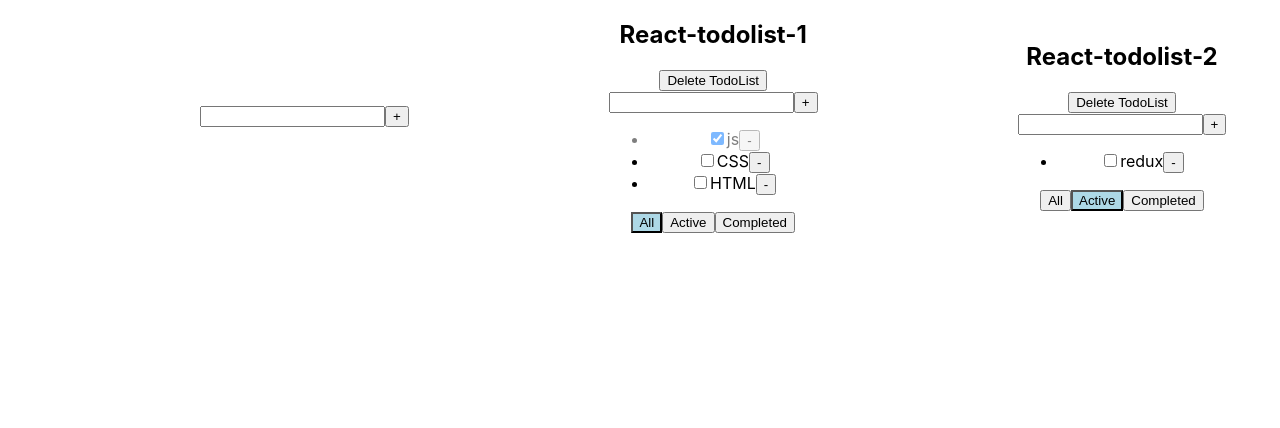
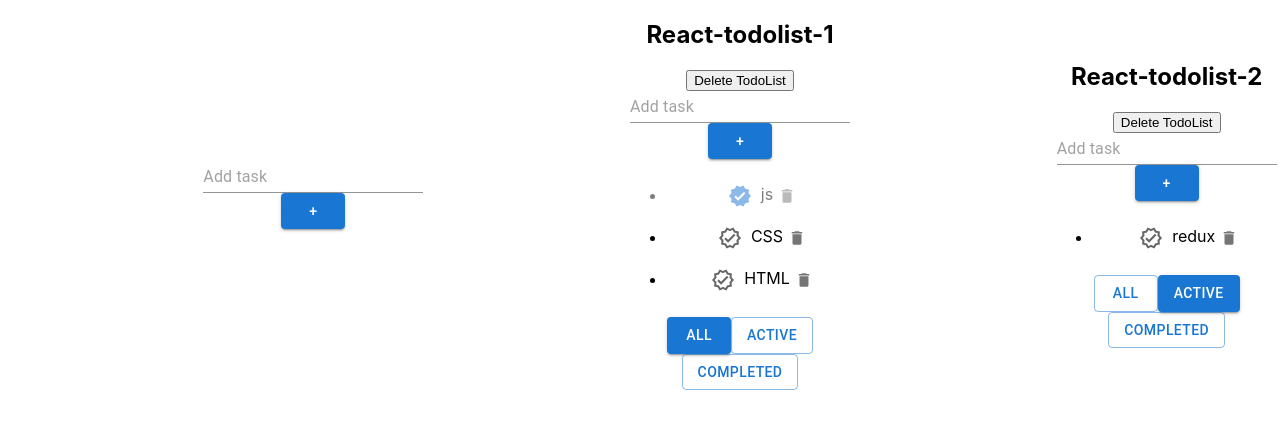
Before and after one commit to Mikhail326/TodoList-react-ts, a React (Create React App) app: page / in a window 1280 px wide. Shown: the top 428 px of the page. Built offline with nearby package versions, Linux system fonts and the light colour scheme.

Commit message:
lesson 7

```diff
--- a/package.json
+++ b/package.json
@@ -3,6 +3,11 @@
   "version": "0.1.0",
   "private": true,
   "dependencies": {
+    "@emotion/react": "^11.11.1",
+    "@emotion/styled": "^11.11.0",
+    "@mui/icons-material": "^5.14.15",
+    "@mui/material": "^5.14.15",
+    "@mui/styled-engine-sc": "^6.0.0-alpha.3",
     "@testing-library/jest-dom": "^5.14.1",
     "@testing-library/react": "^13.0.0",
     "@testing-library/user-event": "^13.2.1",
--- a/src/components/InputAddItemForm/InputAddItemForm.tsx
+++ b/src/components/InputAddItemForm/InputAddItemForm.tsx
@@ -1,3 +1,4 @@
+import { Button, Input } from '@mui/material';
 import React, { ChangeEvent, KeyboardEvent, useState } from 'react';
 
 type PropsInputItemFormType = {
@@ -32,12 +33,12 @@ function InputAddItemForm(props: PropsInputItemFormType) {
 
   return (
     <div>
-      <input value={titleNewTask}
-        onChange={onChangeHandler}
-        onKeyPress={onKeyPressHandler}
-        className={error ? 'error' : ''}
-      />
-      <button onClick={addTask}>+</button>
+      <Input placeholder="Add task"
+      error={!!error}
+      value={titleNewTask}
+      onChange={onChangeHandler}
+      onKeyPress={onKeyPressHandler} />
+      <Button variant={'contained'} color={'primary'} onClick={addTask}>+</Button>
       {error && <div className='error-message' >{error}</div>}
     </div>
   );
--- a/src/components/TodoList/TodoList.tsx
+++ b/src/components/TodoList/TodoList.tsx
@@ -2,6 +2,8 @@ import React, { ChangeEvent } from 'react';
 import { TypeFilterTask } from '../../App';
 import InputAddItemForm from '../InputAddItemForm/InputAddItemForm';
 import EditableItem from '../EditableItem/EditableItem';
+import { Button, Checkbox, IconButton } from '@mui/material';
+import { VerifiedOutlined, Delete, Verified} from '@mui/icons-material';
 
 export type TasksType = {
   id: string
@@ -20,7 +22,7 @@ type PropsType = {
   changeTaskStatus: (id: string, status: boolean, idTodoList: string) => void
   removeTodoList: (idTodoList: string) => void
   changeTitleTask: (id: string, newTitleTask: string, idTodoList: string) => void
-  changeTodoListTitle: (newTitle: string, idTodoList:string) => void
+  changeTodoListTitle: (newTitle: string, idTodoList: string) => void
 }
 
 function TodoList(props: PropsType) {
@@ -52,26 +54,34 @@ function TodoList(props: PropsType) {
             const removeTaskHandler = () => {
               props.removeTask(t.id, props.id)
             }
-            const changeTaskStatusHander = (e: ChangeEvent<HTMLInputElement>) => {
+            const changeTaskStatusHandler = (e: ChangeEvent<HTMLInputElement>) => {
               props.changeTaskStatus(t.id, e.currentTarget.checked, props.id)
             }
             const changeTitleTask = (newTitleTask: string) => {
               props.changeTitleTask(t.id, newTitleTask, props.id)
             }
-            return <li key={t.id} className={t.isDone ? 'is-done' : ''}><input type="checkbox" checked={t.isDone} onChange={changeTaskStatusHander} />
+            return <li key={t.id} className={t.isDone ? 'is-done' : ''}>
+              <Checkbox
+                onChange={changeTaskStatusHandler}
+                checked={t.isDone}
+                icon={<VerifiedOutlined />}
+                checkedIcon={<Verified />}
+              />
               <EditableItem title={t.title} changeTitle={changeTitleTask} />
-              <button onClick={removeTaskHandler}>-</button>
+              <IconButton aria-label="delete" size="small" onClick={removeTaskHandler}>
+                <Delete fontSize="inherit" />
+              </IconButton>
             </li>
           })}
         </ul>
       </div>
       <div>
-        <button className={props.filter === 'all' ? 'active-status-filter' : ''}
-          onClick={changeStatusFilterAll}>All</button>
-        <button className={props.filter === 'active' ? 'active-status-filter' : ''}
-          onClick={changeStatusFilterActive}>Active</button>
-        <button className={props.filter === 'completed' ? 'active-status-filter' : ''}
-          onClick={changeStatusFilterCompleted}>Completed</button>
+        <Button variant={props.filter === 'all' ? 'contained' : 'outlined'}
+          onClick={changeStatusFilterAll}>All</Button>
+        <Button variant={props.filter === 'active' ? 'contained' : 'outlined'}
+          onClick={changeStatusFilterActive}>Active</Button>
+        <Button variant={props.filter === 'completed' ? 'contained' : 'outlined'}
+          onClick={changeStatusFilterCompleted}>Completed</Button>
       </div>
     </div>
   );
```
Also changed, not shown: 1 other file (tests, documents, lock files or other folders).
